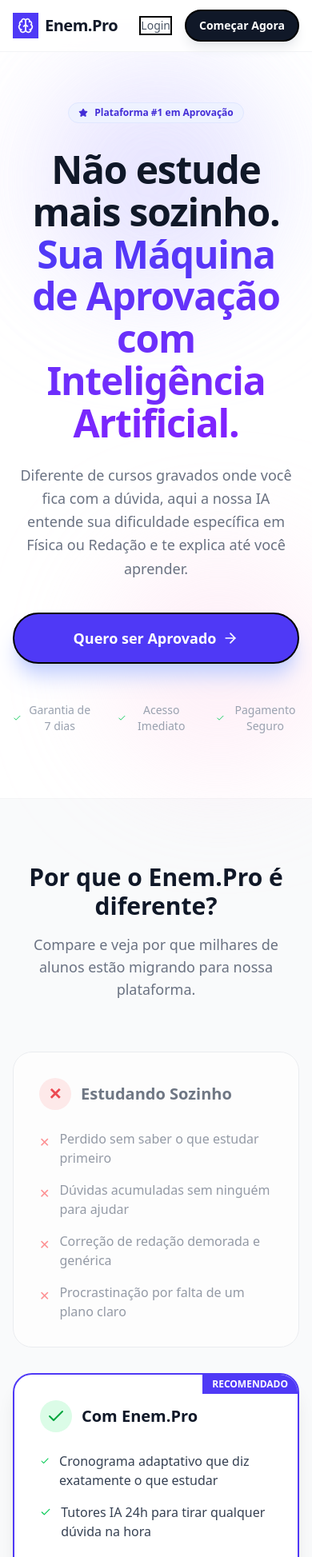
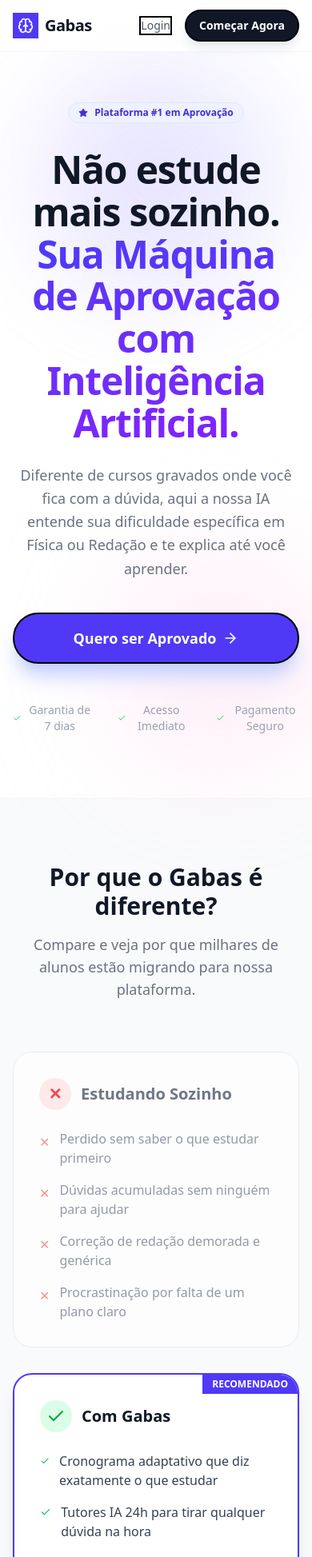
Before and after one commit to marlin-stenio-lima/ENEMPRO, a React (Vite) app: page / in a window 390 px wide. Shown: the top 1947 px of the page at 80% size. Built offline with nearby package versions, Linux system fonts and the light colour scheme.

Commit message:
feat(branding): rebrand to Gabas, add testimonial captions, optimize mobile

```diff
--- a/index.html
+++ b/index.html
@@ -5,7 +5,7 @@
   <meta charset="UTF-8" />
   <link rel="icon" type="image/svg+xml" href="/vite.svg" />
   <meta name="viewport" content="width=device-width, initial-scale=1.0" />
-  <title>Enem.Pro</title>
+  <title>Gabas</title>
   <!-- Google tag (gtag.js) -->
   <script async src="https://www.googletagmanager.com/gtag/js?id=AW-11223459182"></script>
   <script>
--- a/src/components/Sidebar.tsx
+++ b/src/components/Sidebar.tsx
@@ -31,9 +31,9 @@
             <div className="px-6 py-6 pb-2">
                 <div className="flex items-center gap-2 mb-6 cursor-pointer hover:opacity-80 transition-opacity">
                     <div className="h-6 w-6 bg-black text-white rounded-full flex items-center justify-center">
-                        <span className="text-[10px] font-bold">E</span>
+                        <span className="text-[10px] font-bold">G</span>
                     </div>
-                    <span className="font-semibold text-sm text-gray-900">ENEM Pro</span>
+                    <span className="font-semibold text-sm text-gray-900">Gabas</span>
                     <ChevronDown className="h-3 w-3 text-gray-400 ml-auto" />
                 </div>
 
--- a/src/pages/landing/index.tsx
+++ b/src/pages/landing/index.tsx
@@ -14,7 +14,7 @@
                         <div className="h-8 w-8 bg-indigo-600 rounded-lg flex items-center justify-center">
                             <Brain className="h-5 w-5 text-white" />
                         </div>
-                        <span className="font-bold text-xl tracking-tight text-gray-900">Enem.Pro</span>
+                        <span className="font-bold text-xl tracking-tight text-gray-900">Gabas</span>
                     </div>
                     <div className="hidden md:flex items-center gap-8 text-sm font-medium text-gray-500">
                         <a href="#features" className="hover:text-indigo-600 transition-colors">Funcionalidades</a>
@@ -74,7 +74,7 @@
             <section className="py-20 bg-gray-50 border-y border-gray-100">
                 <div className="max-w-7xl mx-auto px-4">
                     <div className="text-center mb-16">
-                        <h2 className="text-3xl md:text-4xl font-bold text-gray-900 mb-4">Por que o Enem.Pro é diferente?</h2>
+                        <h2 className="text-3xl md:text-4xl font-bold text-gray-900 mb-4">Por que o Gabas é diferente?</h2>
                         <p className="text-lg text-gray-500 max-w-2xl mx-auto">Compare e veja por que milhares de alunos estão migrando para nossa plataforma.</p>
                     </div>
 
@@ -114,7 +114,7 @@
                                 <div className="h-10 w-10 bg-green-100 rounded-full flex items-center justify-center">
                                     <Check className="h-6 w-6 text-green-600" />
                                 </div>
-                                <h3 className="text-xl font-bold text-gray-900">Com Enem.Pro</h3>
+                                <h3 className="text-xl font-bold text-gray-900">Com Gabas</h3>
                             </div>
                             <ul className="space-y-4">
                                 <li className="flex items-start gap-3 text-gray-700 font-medium">
@@ -190,7 +190,7 @@
 
                     <div className="grid md:grid-cols-3 gap-6 items-start">
                         {/* Coluna Esquerda (Instagram - Rafaela) */}
-                        <div className="space-y-6">
+                        <div className="space-y-8">
                             <div className="mx-auto max-w-[280px]">
                                 <img
                                     src="/testimonials/t2.jpg"
@@ -198,11 +198,15 @@
                                     className="w-full h-auto rounded-[2rem] border-4 border-gray-900 shadow-2xl"
                                     loading="lazy"
                                 />
+                                <div className="mt-4 text-center">
+                                    <p className="font-bold text-gray-900">Rafaela</p>
+                                    <p className="text-sm text-indigo-600 font-bold">Saiu de 700 para 960 na Redação</p>
+                                </div>
                             </div>
                         </div>
 
                         {/* Coluna do Meio (WhatsApp - Beatriz, Ricardo, Fernando) */}
-                        <div className="space-y-6">
+                        <div className="space-y-8">
                             <div className="mx-auto max-w-[280px]">
                                 <img
                                     src="/testimonials/t4.jpg"
@@ -210,6 +214,10 @@
                                     className="w-full h-auto rounded-[2rem] border-4 border-gray-900 shadow-2xl"
                                     loading="lazy"
                                 />
+                                <div className="mt-4 text-center">
+                                    <p className="font-bold text-gray-900">Beatriz</p>
+                                    <p className="text-sm text-indigo-600 font-bold">Aprovada em Medicina</p>
+                                </div>
                             </div>
                             <div className="mx-auto max-w-[280px]">
                                 <img
@@ -218,6 +226,10 @@
                                     className="w-full h-auto rounded-[2rem] border-4 border-gray-900 shadow-2xl"
                                     loading="lazy"
                                 />
+                                <div className="mt-4 text-center">
+                                    <p className="font-bold text-gray-900">Ricardo</p>
+                                    <p className="text-sm text-indigo-600 font-bold">800+ em Matemática</p>
+                                </div>
                             </div>
                             <div className="mx-auto max-w-[280px]">
                                 <img
@@ -226,11 +238,15 @@
                                     className="w-full h-auto rounded-[2rem] border-4 border-gray-900 shadow-2xl"
                                     loading="lazy"
                                 />
+                                <div className="mt-4 text-center">
+                                    <p className="font-bold text-gray-900">Fernando</p>
+                                    <p className="text-sm text-indigo-600 font-bold">Gabaritou Natureza</p>
+                                </div>
                             </div>
                         </div>
 
                         {/* Coluna Direita (Instagram - Diego) */}
-                        <div className="space-y-6">
+                        <div className="space-y-8">
                             <div className="mx-auto max-w-[280px]">
                                 <img
                                     src="/testimonials/t1.jpg"
@@ -238,6 +254,10 @@
                                     className="w-full h-auto rounded-[2rem] border-4 border-gray-900 shadow-2xl"
                                     loading="lazy"
                                 />
+                                <div className="mt-4 text-center">
+                                    <p className="font-bold text-gray-900">Diego</p>
+                                    <p className="text-sm text-indigo-600 font-bold">Evoluiu 150 pontos na Média</p>
+                                </div>
                             </div>
                         </div>
                     </div>
```
